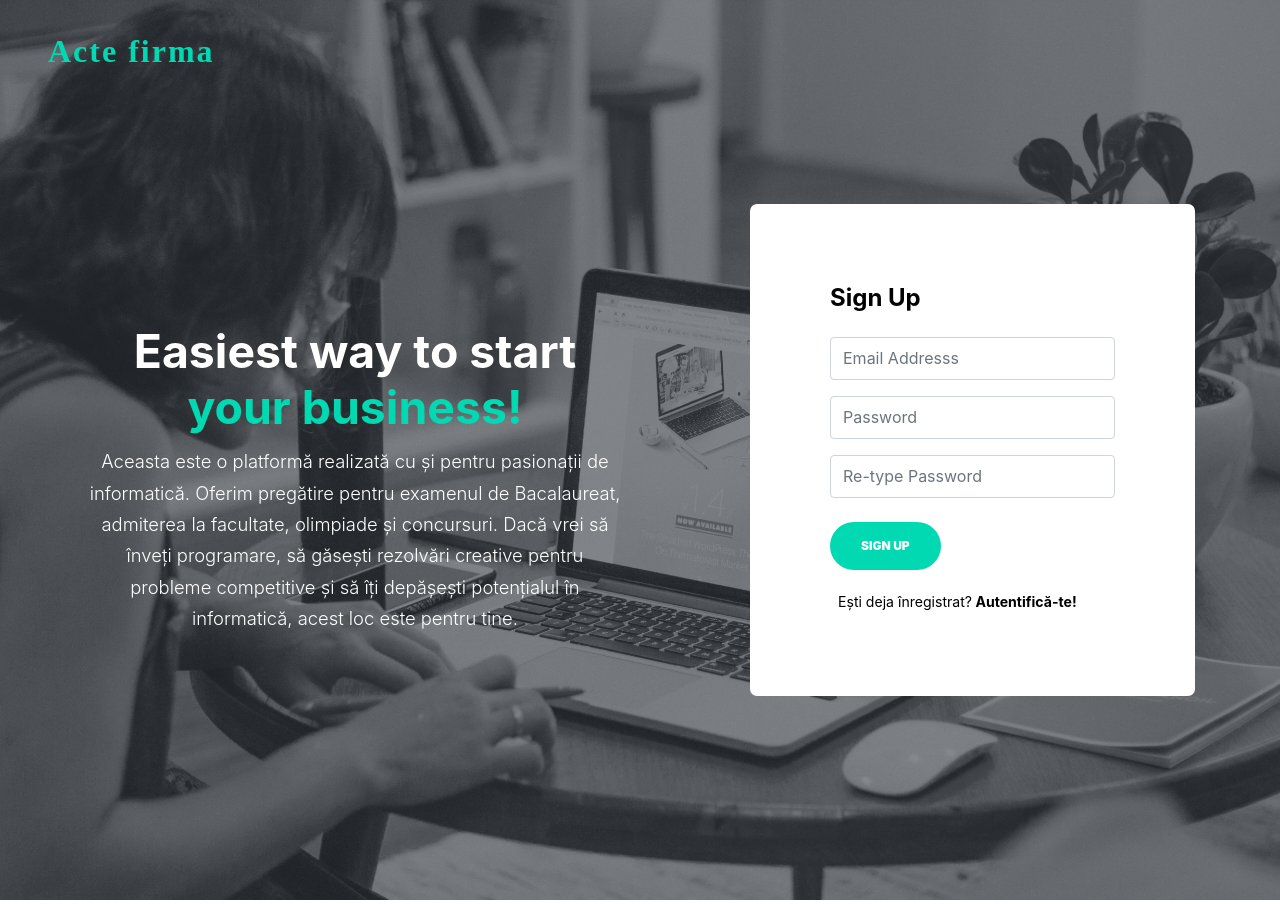
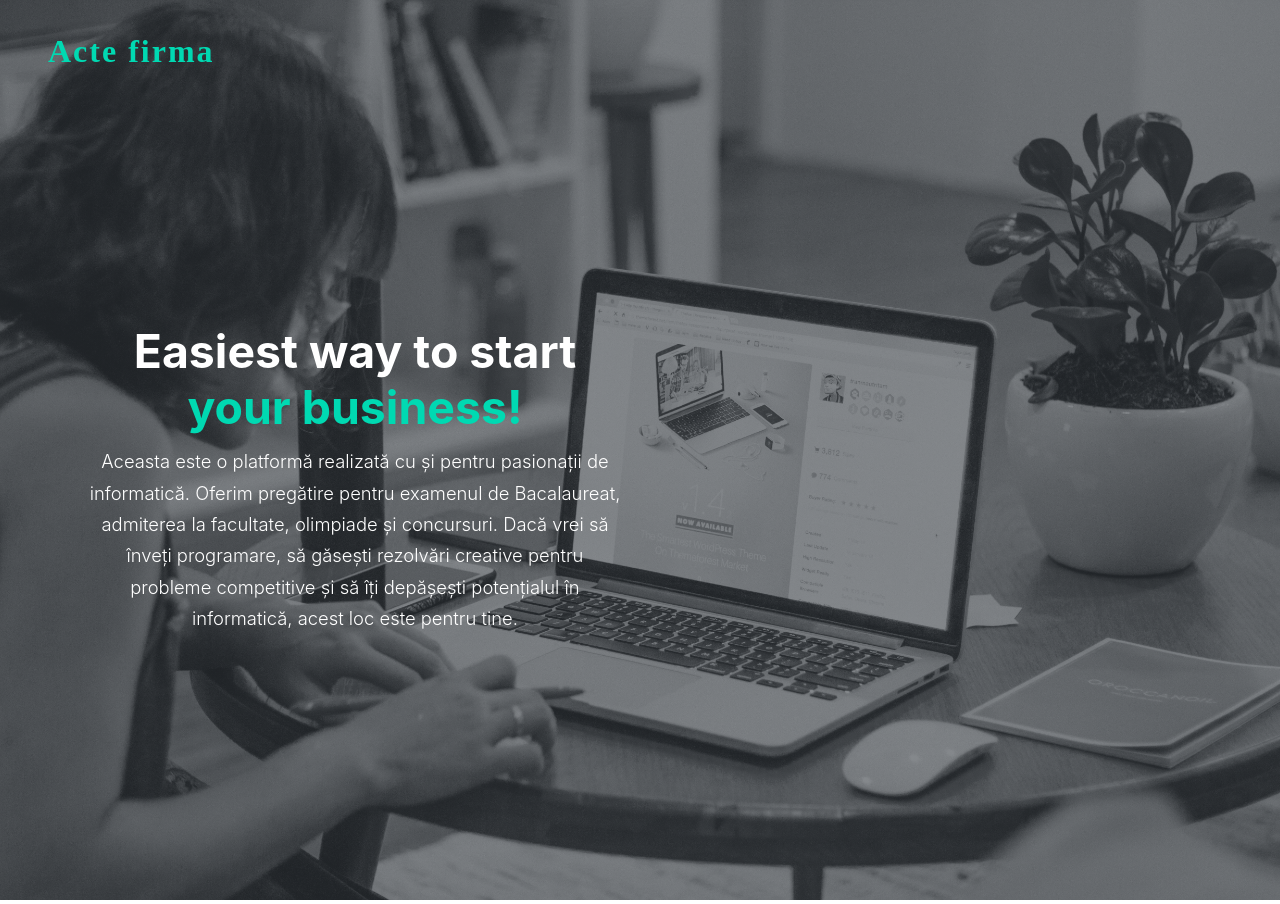
Before and after one commit to ItoIT/Smarthack-ItoIT, a Flask app: page /index in a window 1280 px wide. Shown: the top 904 px of the page. Run offline with Flask 2, Linux system fonts and the light colour scheme; a user stored in the database is signed in; tables that the repository leaves empty hold one stand-in row (values such as "Sample post"); some libraries are stand-ins or nearby versions; some web fonts are replaced.

Commit message:
login working

```diff
--- a/itoit/Controllers/loginController.py
+++ b/itoit/Controllers/loginController.py
@@ -12,7 +12,7 @@ def login():
 
     if not user and not bcrypt.check_password_hash(user.password, data["password"]):
         flash("Email or password is invalid!")
-        return redirect("index.jinja")
+        return redirect("index.jinja", user=curent_user)
 
     login(user)
     return render_template('index.jinja', user=current_user)
--- a/itoit/Models/models.py
+++ b/itoit/Models/models.py
@@ -7,7 +7,7 @@ def load_user(user_id):
     return Users.query.get(user_id)
 
 
-class Users(db.Model):
+class Users(db.Model, UserMixin):
     __tablename__ = 'users'
     id = db.Column(db.Integer, primary_key=True)
     email = db.Column(db.String(120), nullable=False)
--- a/itoit/static/js/index.js
+++ b/itoit/static/js/index.js
@@ -59,4 +59,24 @@ window.addEventListener("DOMContentLoaded", (event) => {
       referralInput.value = referralId;
     }
   }
+  let btnToAuth = document.querySelector("small#to-sign-in");
+  btnToAuth.addEventListener('click', () => {
+    let registerForm = document.querySelector("#register-form");
+    let loginForm =  document.querySelector("#login-form");
+    registerForm.classList.toggle("d-none");
+    registerForm.classList.toggle("d-block");
+    loginForm.classList.toggle("d-none");
+    loginForm.classList.toggle("d-block");
+
+  });
+
+  let btnToRegister = document.querySelector("small#to-register");
+  btnToRegister.addEventListener('click', () => {
+    let registerForm = document.querySelector("#register-form");
+    let loginForm =  document.querySelector("#login-form");
+    registerForm.classList.toggle("d-none");
+    registerForm.classList.toggle("d-block");
+    loginForm.classList.toggle("d-none");
+    loginForm.classList.toggle("d-block");
+  });
 });
--- a/itoit/templates/index.jinja
+++ b/itoit/templates/index.jinja
@@ -38,7 +38,7 @@
                             {% if not user.is_authenticated %}
                                 <div class="col-lg-5 ml-auto" data-aos="fade-up" data-aos-delay="500">
                                     <div class="form-box">
-                                        <form action="/register" method="post" class="form-box">
+                                        <form action="/register" method="post" class="form-box d-block" id="register-form">
                                             <h3 class="h4 text-black mb-4">Sign Up</h3>
                                             <div class="form-group">
                                                 <input type="text" class="form-control" placeholder="Email Addresss" name="email" required>
@@ -62,14 +62,14 @@
                                                 <button type="submit" class="btn btn-primary btn-pill" value="Sign up">Sign Up</button>
                                             </div>
                                             <div class="account_true">
-                                                <small class="text-muted ml-2">
-                                                    <a >Ești deja înregistrat?<b> Autentifică-te!</b></a>
+                                                <small class="text-muted ml-2" id="to-sign-in">
+                                                    <a>Ești deja înregistrat?<b> Autentifică-te!</b></a>
                                                 </small>
                                             </div>
                                         </form>
 
 
-                                        <form action="/login" method="post" class="form-box d-none">
+                                        <form action="/login" method="post" class="form-box d-none" id="login-form">
                                             <h3 class="h4 text-black mb-4">Sign in</h3>
                                             <div class="form-group">
                                                 <input type="text" class="form-control" placeholder="Email Addresss" name="email" required>
@@ -86,7 +86,7 @@
                                                 </small>
                                             </div>
                                             <div class="account_false">
-                                                <small class="text-muted ml-2">
+                                                <small class="text-muted ml-2" id="to-register">
                                                     <a >Nu ai înca un cont?<b> Înregistrează-te!</b></a>
                                                 </small>
                                             </div>
```
